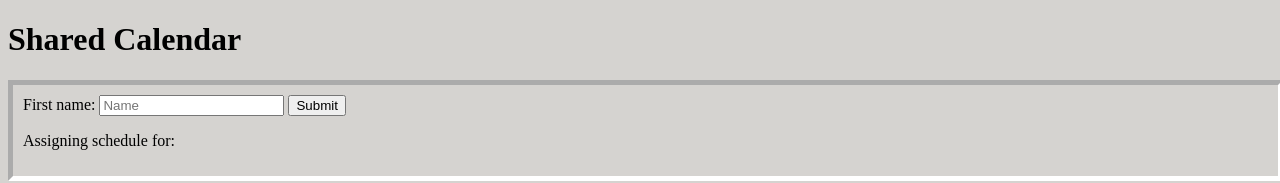
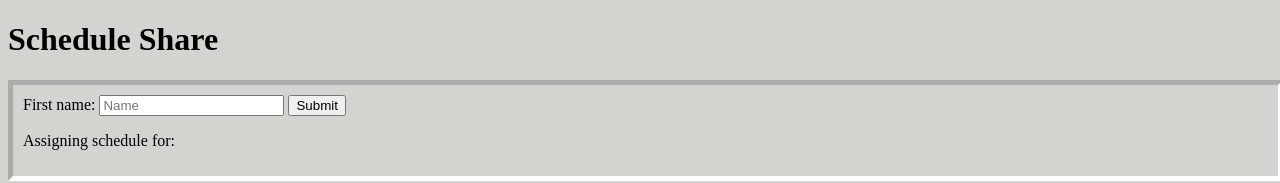
Before and after one commit to lluo0008/ScheduleShare, a plain HTML site: page public/index.html in a window 1280 px wide. Shown: the top 183 px of the page. Drawn offline with Linux system fonts and the light colour scheme; no server answers.

Commit message:
updated to schedule share

```diff
--- a/public/index.html
+++ b/public/index.html
@@ -3,7 +3,7 @@
 
 <head>
     <meta charset="utf-8">
-    <title>Shared Schedule</title>
+    <title>Schedule Share</title>
     <style>
         body {
             background-color: #D5D3D0;
@@ -44,7 +44,7 @@
 
 <body>
 
-    <h1>Shared Calendar</h1>
+    <h1>Schedule Share</h1>
 
     <div class="div1">
         <label for="fname">First name:</label>
```
